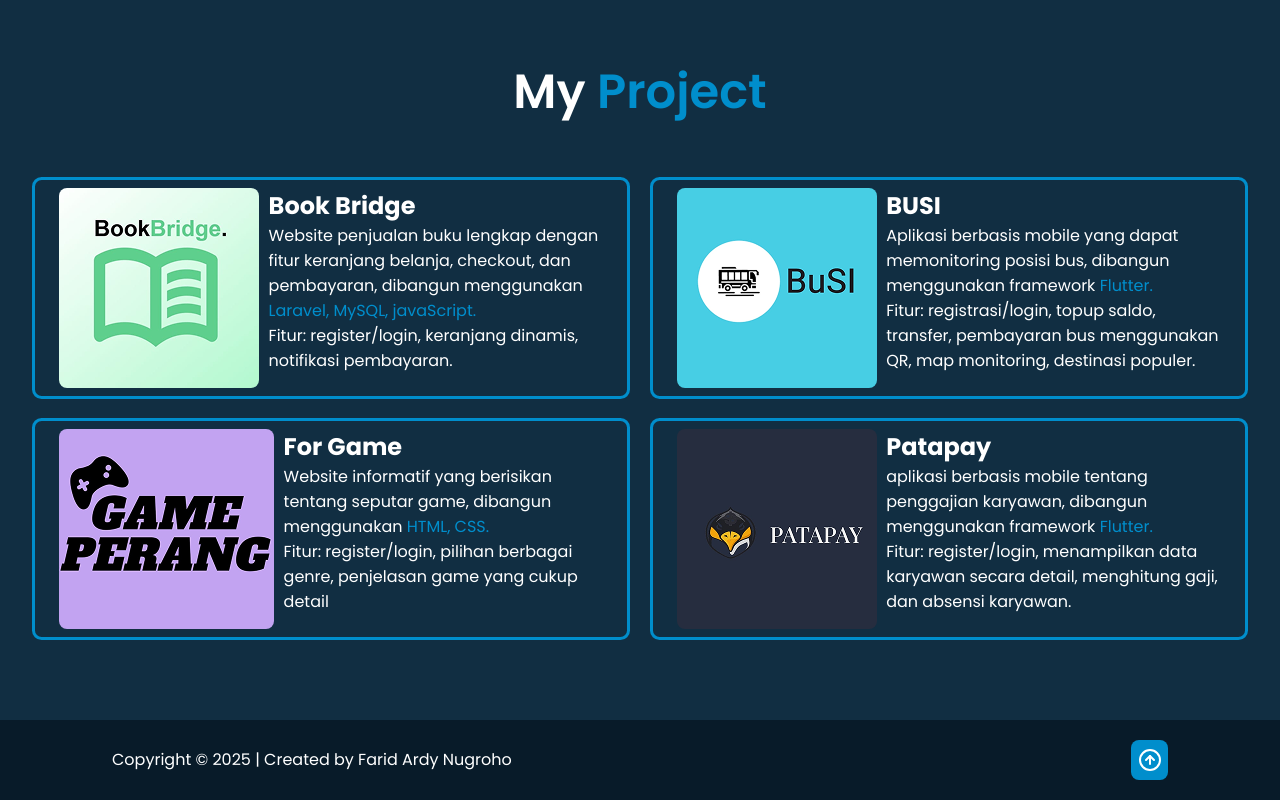
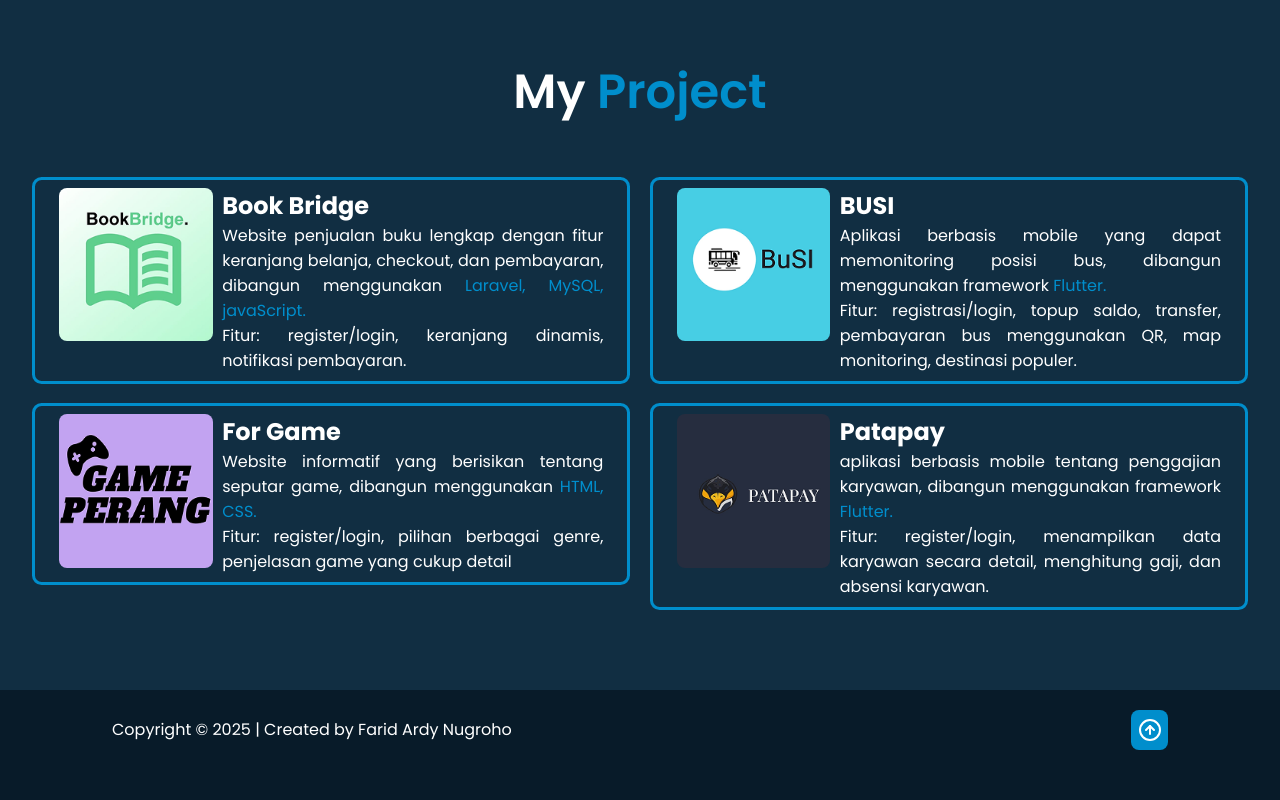
Before and after one commit to faridardynugroho-cloud/portfolio, a plain HTML site: page index.html in a window 1280 px wide. Shown: the part 2145-2945 px from the top of the page. After the commit the page ends 2915 px from the top, so only its background shows below. Drawn offline with nearby package versions, Linux system fonts and the light colour scheme.

Commit message:
menambahkan responsive pada img project

```diff
--- a/style.css
+++ b/style.css
@@ -457,6 +457,11 @@ span{
 }
 .project-content  img{
     border-radius: .5rem;
+    width: 12vw;
+    height: 12vw;
+}
+.project-content .result p{
+    text-align: justify;
 }
  .github{
     position: absolute;
```
